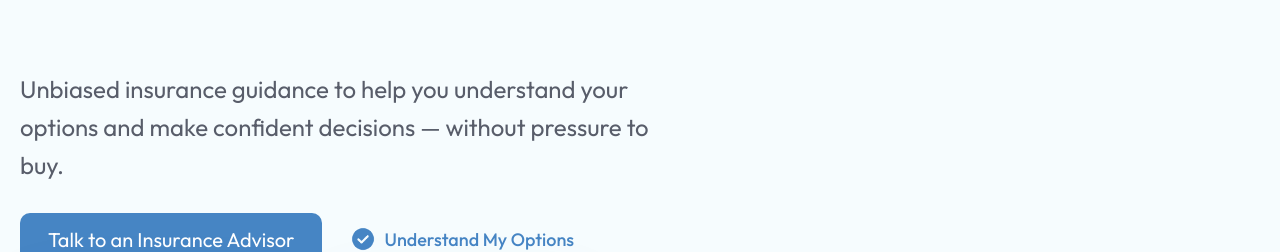
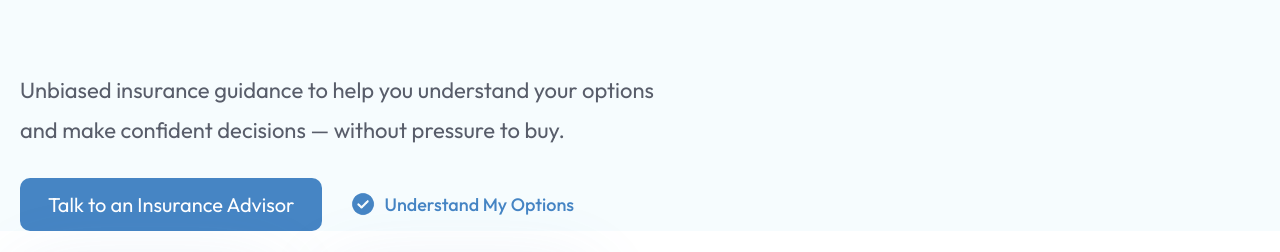
Before and after one commit to Kheemsingh96/Policy-xpert, a React (Create React App) app: page / in a window 1280 px wide. Shown: the part 427-679 px from the top of the page. Built offline with nearby package versions, Linux system fonts and the light colour scheme.

Commit message:
Update design

```diff
--- a/src/components/hero/hero.css
+++ b/src/components/hero/hero.css
@@ -34,11 +34,11 @@
 }
 
 .hero-left p {
-  margin-top: 16px;
+  margin-top: 1px;
   max-width: 663px;
-  font-size: 24px;
+  font-size: 22px;
   color: #585D6A;
-  line-height: 1.6;
+  line-height: 40px;
   animation: fadeUp 1s ease forwards;
 }
 
```
